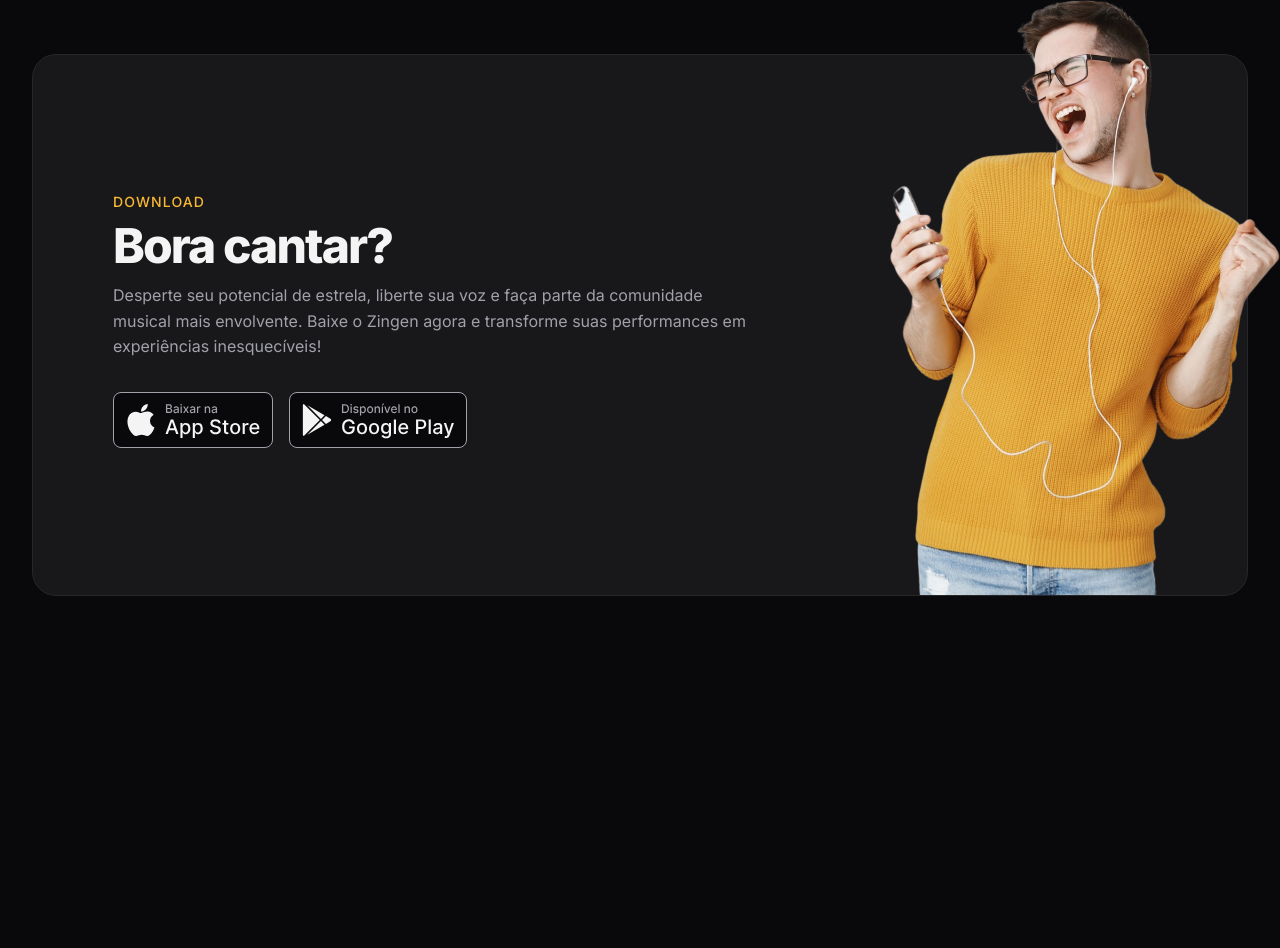
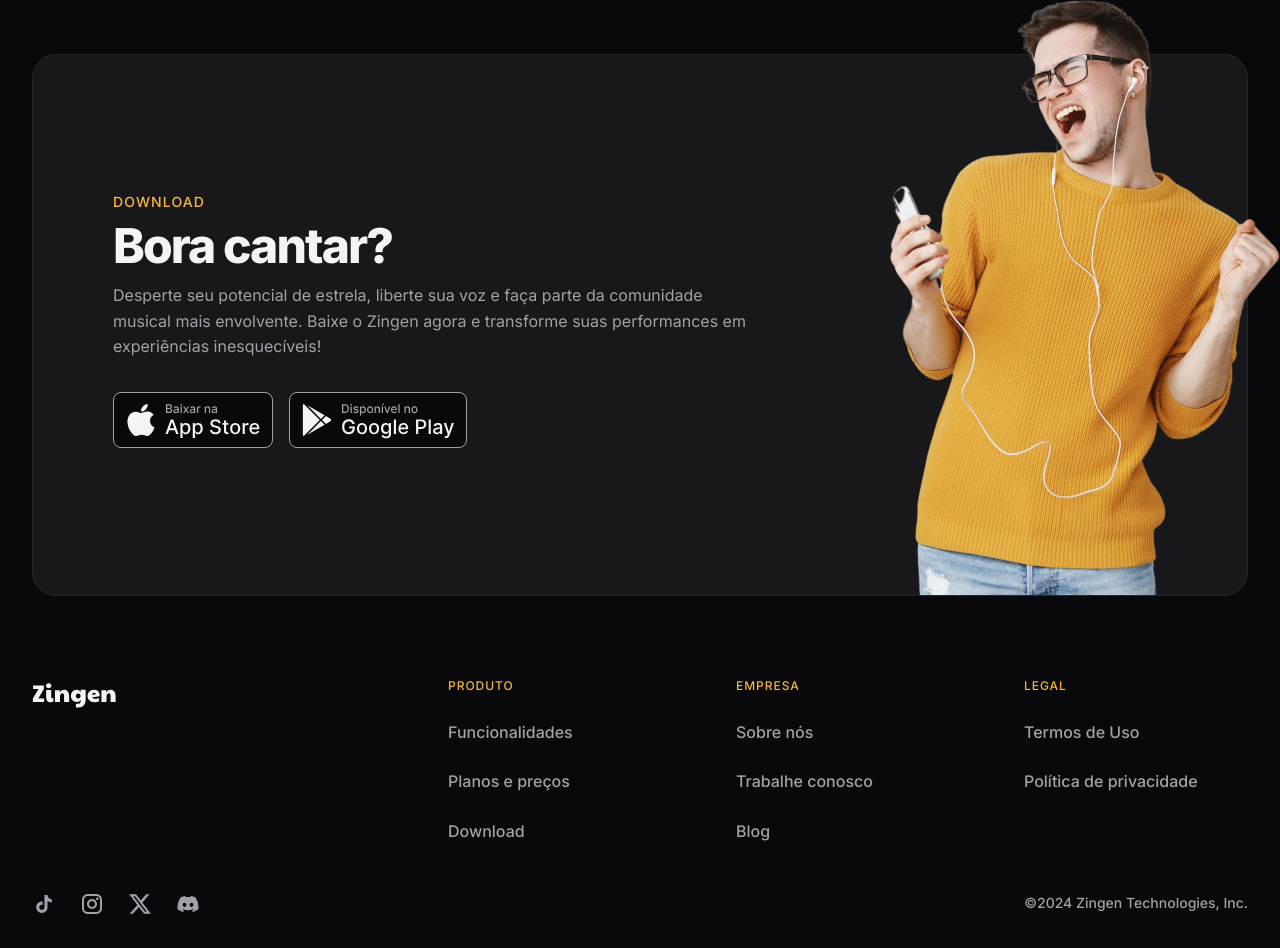
Before and after one commit to FernandaCAmaral/zingen-project, a plain HTML site: page index.html in a window 1280 px wide. Shown: the part 3501-4449 px from the top of the page. Before the commit the page ends 4097 px from the top, so only its background shows below. Drawn offline with Linux system fonts and the light colour scheme.

Commit message:
adicionando o footer

```diff
--- a/index.html
+++ b/index.html
@@ -210,5 +210,50 @@
     </div>
   </section>
 
+  <footer>
+    <div class="container py-xl grid">
+
+      <section class="grid top">
+        <img src="assets/Logo.svg" alt="Logo Zingen">
+
+        <nav class="even-columns">
+
+          <ul role="list" class="grid gap-1p5">
+            <li class="title">Produto</li>
+            <li> <a href="#features">Funcionalidades</a> </li>
+            <li> <a href="#pricing">Planos e preços</a> </li>
+            <li> <a href="#download">Download</a> </li>
+          </ul>
+
+          <ul role="list" class="grid gap-1p5">
+            <li class="title">Empresa</li>
+            <li> <a href="#">Sobre nós</a> </li>
+            <li> <a href="#">Trabalhe conosco</a> </li>
+            <li> <a href="#">Blog</a> </li>
+          </ul>
+
+          <ul role="list" class="grid gap-1p5">
+            <li class="title">Legal</li>
+            <li> <a href="#">Termos de Uso</a> </li>
+            <li> <a href="#">Política de privacidade</a> </li>
+          </ul>
+
+        </nav>
+
+      </section>
+
+      <section class="bottom flex gap-1p5">
+        <div class="flex gap-1p5">
+          <a href="#" class="social" aria-label="tiktok"></a>
+          <a href="#" class="social" aria-label="instagram"></a>
+          <a href="#" class="social" aria-label="x"></a>
+          <a href="#" class="social" aria-label="discord"></a>
+        </div>
+        <span class="copy">©2024 Zingen Technologies, Inc.</span>
+      </section>
+
+    </div>
+  </footer>
+
 </body>
 </html>
--- /dev/null
+++ b/styles/footer.css
@@ -0,0 +1,62 @@
+footer {
+  color: var(--text-color-secondary);
+  font-weight: var(--fw-md);
+
+  & .container {
+    padding-inline: 3rem;
+  }
+
+  & .container,
+  & .top {
+    gap: 3rem;
+  }
+
+  & nav.even-columns {
+    gap: 4rem;
+  }
+
+  & .top ul {
+    align-content: start;
+  }
+
+  & li.title {
+    font-size: 0.75rem;
+    letter-spacing: 0.08em;
+    text-transform: uppercase;
+    color: var(--brand-color);
+  }
+
+  & .bottom {
+    flex-wrap: wrap;
+
+    & > div {
+      margin-right: auto;
+    }
+
+    & span {
+      font-size: 0.875rem;
+    }
+  }
+}
+
+@media (width >= 80em) {
+  footer {
+    .container {
+      padding-inline: 0;
+      padding-bottom: 2rem;
+    }
+
+    & .top {
+      grid-template-columns: auto 1fr;
+
+      & nav {
+        margin-left: auto;
+
+        & ul {
+          width: 14rem;
+        }
+      }
+    }
+
+  }
+}
--- a/styles/index.css
+++ b/styles/index.css
@@ -10,3 +10,4 @@
 @import url(features.css) (width >= 80em);
 @import url(pricing.css);
 @import url(download.css);
+@import url(footer.css);
--- a/styles/social.css
+++ b/styles/social.css
@@ -1,4 +1,4 @@
-a .social {
+a.social {
   width: 1.5rem;
   height: 1.5rem;
   display: block;
```
